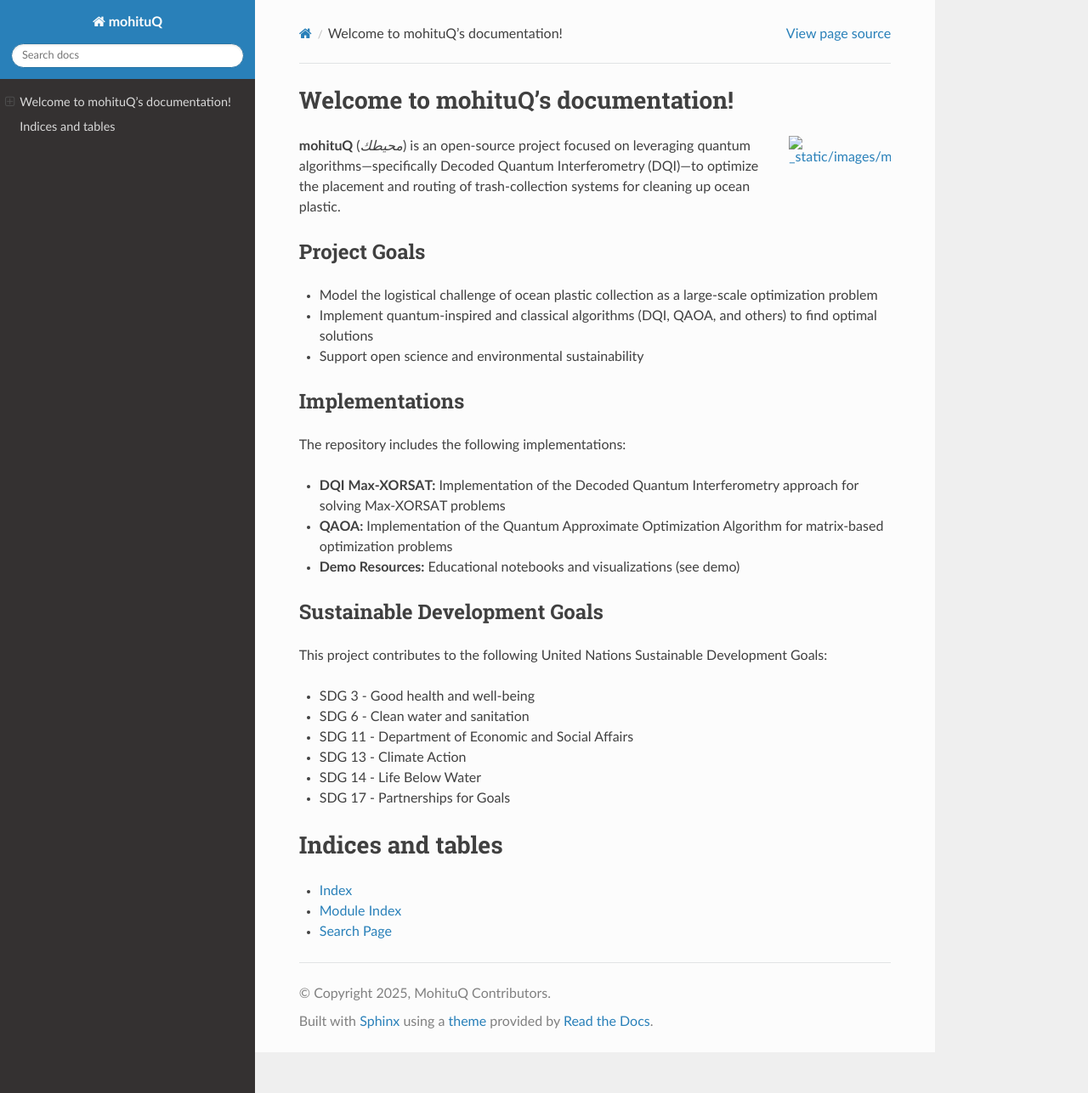
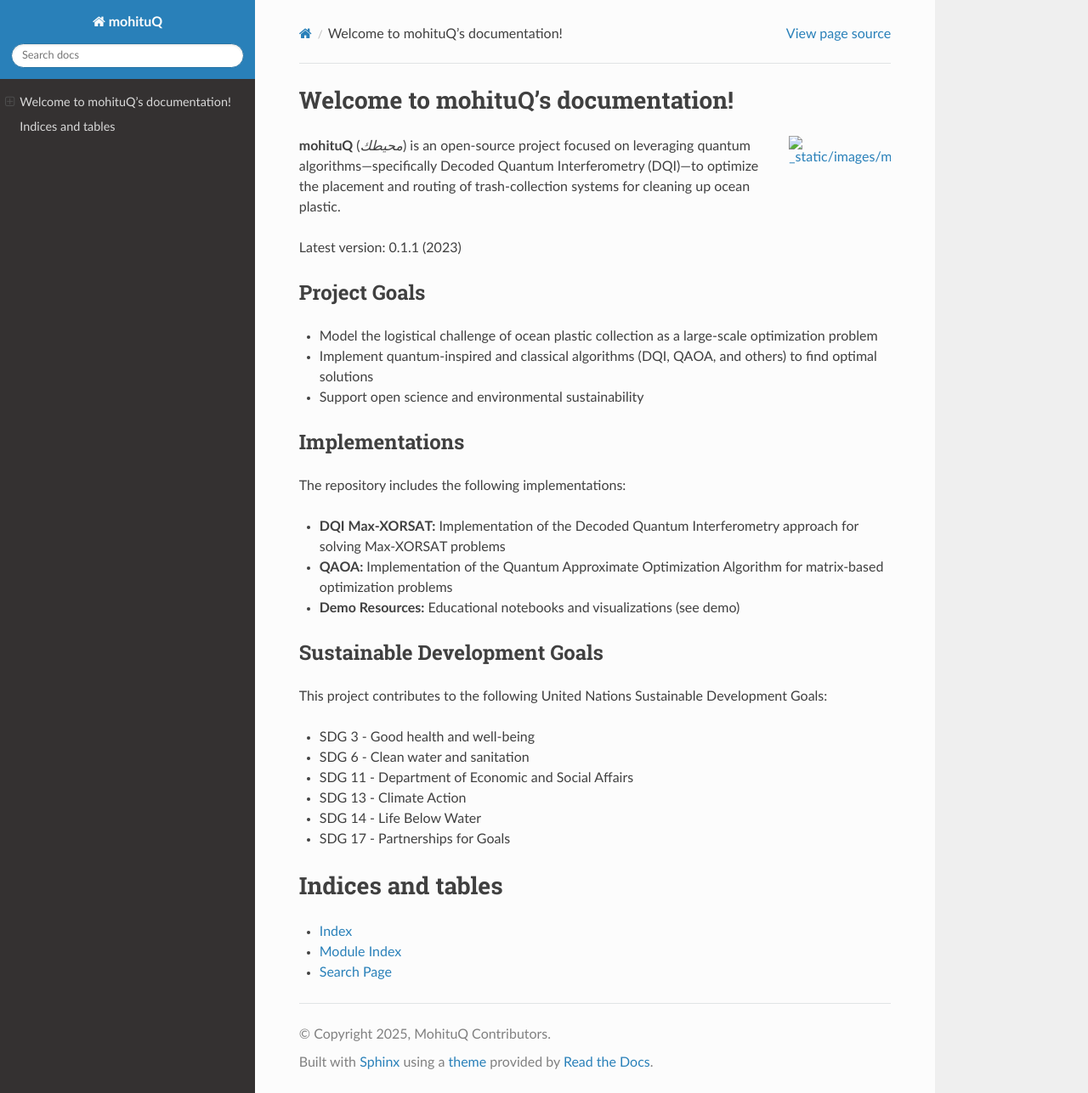
Before and after one commit to qcecothing/mohituQ, a Sphinx documentation site: the page built from docs/index.rst, in a window 1280 px wide and 1287 px high. Shown: the whole window at 85% size. Built offline with Sphinx 7.4.7 and the Read the Docs theme 3.1.0, drawn with Linux system fonts in a browser that asks for light colours; pages that are not in the unit, such as notebooks, are missing from menus.

Commit message:
Update documentation workflows and add version information

```diff
--- a/docs/index.rst
+++ b/docs/index.rst
@@ -8,6 +8,8 @@ Welcome to mohituQ's documentation!
    :width: 120px
 
 **mohituQ** (*محيطك*) is an open-source project focused on leveraging quantum algorithms—specifically Decoded Quantum Interferometry (DQI)—to optimize the placement and routing of trash-collection systems for cleaning up ocean plastic.
+
+Latest version: 0.1.1 (2023)
 
 Project Goals
 ------------
```
Also changed, not shown: 2 other files.
